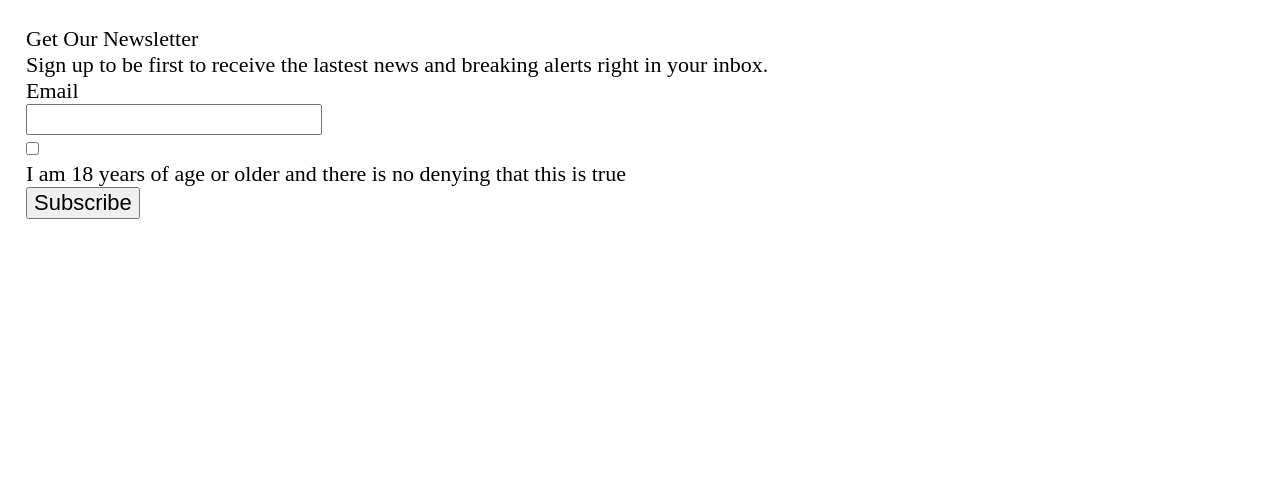
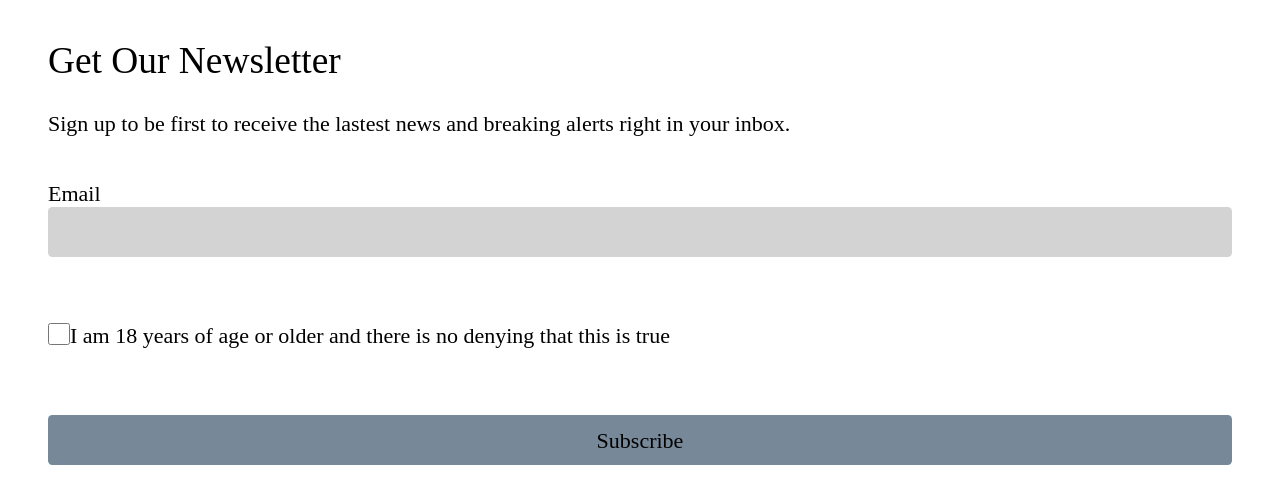
Before and after one commit to LucyITMD-361/ITMD-362-Lab4, a plain HTML site: page index.html in a window 1280 px wide. Drawn offline with nearby package versions, Linux system fonts and the light colour scheme; files that its build step writes are made by us from their sources; a script that the page names is missing.

Commit message:
Update screen.css

```diff
--- a/screen.css
+++ b/screen.css
@@ -193,6 +193,7 @@ img, audio, video {
 */
 
 html {
+	font-family: 'Playfair Display', serif;
   font-size: 1.375em; /* 22px */
   line-height: 1.182em; /* 26px / ~ 120% */
   padding: 1.182em; /* 26px / ~ 120% */
@@ -204,7 +205,44 @@ label {
 }
 
 /* ===== LAYOUT STYLES ====== */
+h1,p,li{
+	padding-bottom: 1em;
+}
 
+h1{
+	font-size: 1.7em;
+}
+input{
+	background-color: 	#D3D3D3;
+	box-sizing: border-box;
+	width: 100%;
+	height: 50px;
+	border: 0;
+	font-family: inherit;
+  border-radius: .2em;
+}
+#input-submit{
+	margin: auto;
+}
+input[type="checkbox"]{
+	width: 1em;
+	height: 1em;
+	float: left;
+}
+
+input[type="checkbox"] + label{
+	display: inline;
+}
+input[type="submit"]{
+	background-color: 	#778899;
+
+}
 /* ===== MODULAR STYLES ===== */
-
+form {
+	padding: 1em;
+}
+li{
+	padding-top: 1em;
+	padding-bottom: 2em;
+}
 /* ===== STATE STYLES ======= */
```
